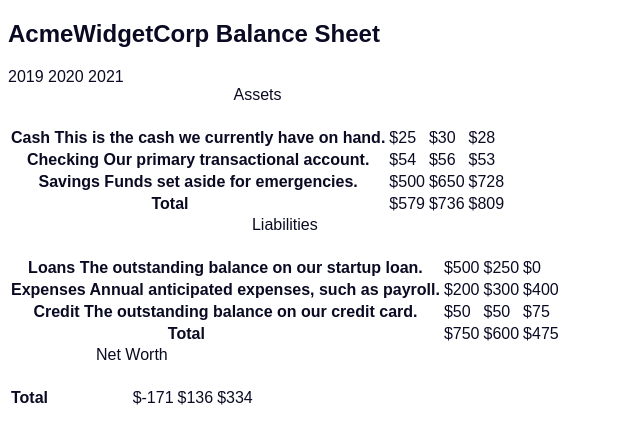
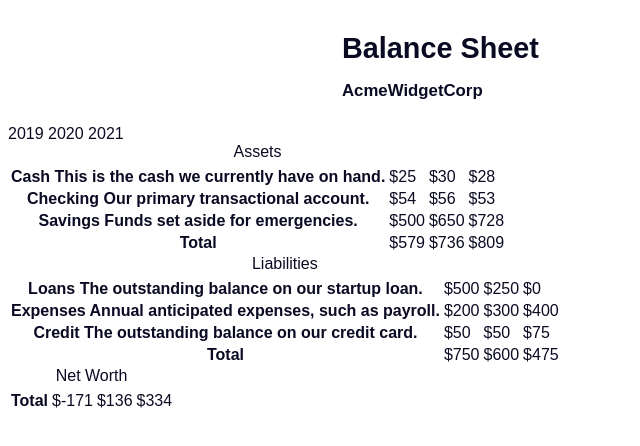
Before and after one commit to GuDex-Dev/freeCodeCamp__courses, a plain HTML site: page responsive-web-design/css-pseudo-selectors__balance-sheet/index.html in a window 1280 px wide. Shown: the whole page, without its empty margins (0-640 px from the left). Drawn offline with Linux system fonts and the light colour scheme.

Commit message:
css-pseudo-selectors__balance-sheet: Step 38

```diff
--- a/responsive-web-design/css-pseudo-selectors__balance-sheet/styles.css
+++ b/responsive-web-design/css-pseudo-selectors__balance-sheet/styles.css
@@ -1,8 +1,14 @@
 span[class~="sr-only"] {
   border: 0;
-  clip: rect(1px,1px,1px,1px);
+  clip: rect(1px, 1px, 1px, 1px);
   clip-path: inset(50%);
-
+  height: 1px;
+  width: 1px;
+  position: absolute;
+  overflow: hidden;
+  white-space: nowrap;
+  padding: 0;
+  margin: -1px;
 }
 
 html {
@@ -13,3 +19,23 @@
   font-family: sans-serif;
   color: #0a0a23;
 }
+
+h1 {
+  max-width: 37.25rem;
+  margin: 0 auto;
+  padding: 1.5rem 1.25rem;
+}
+
+h1 .flex {
+  display: flex;
+  flex-direction: column-reverse;
+  gap: 1rem;
+}
+
+h1 .flex span:first-of-type {
+  font-size: 0.7em;
+}
+
+h1 .flex span:last-of-type {
+  font-size: 1.2em;
+}
```
